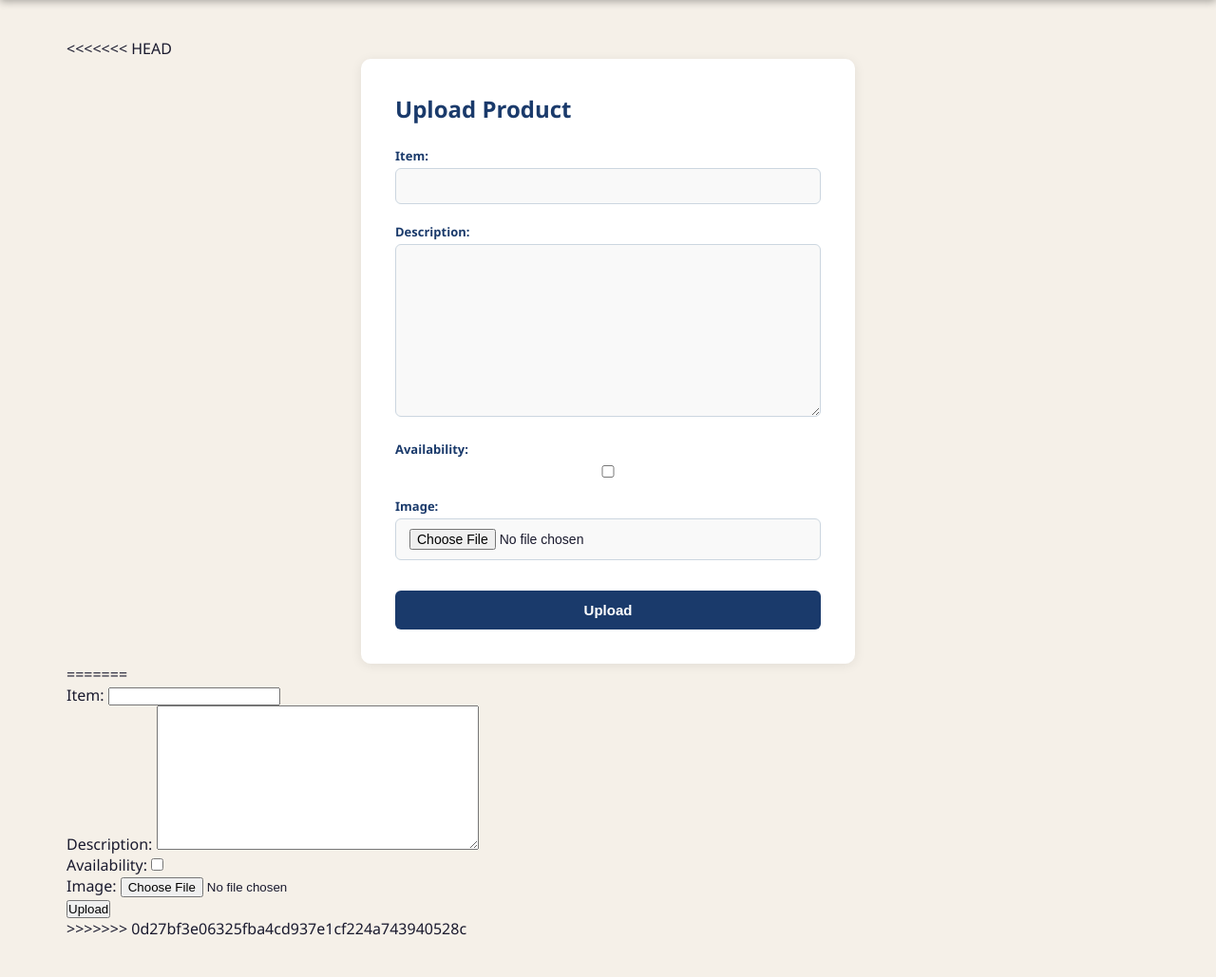
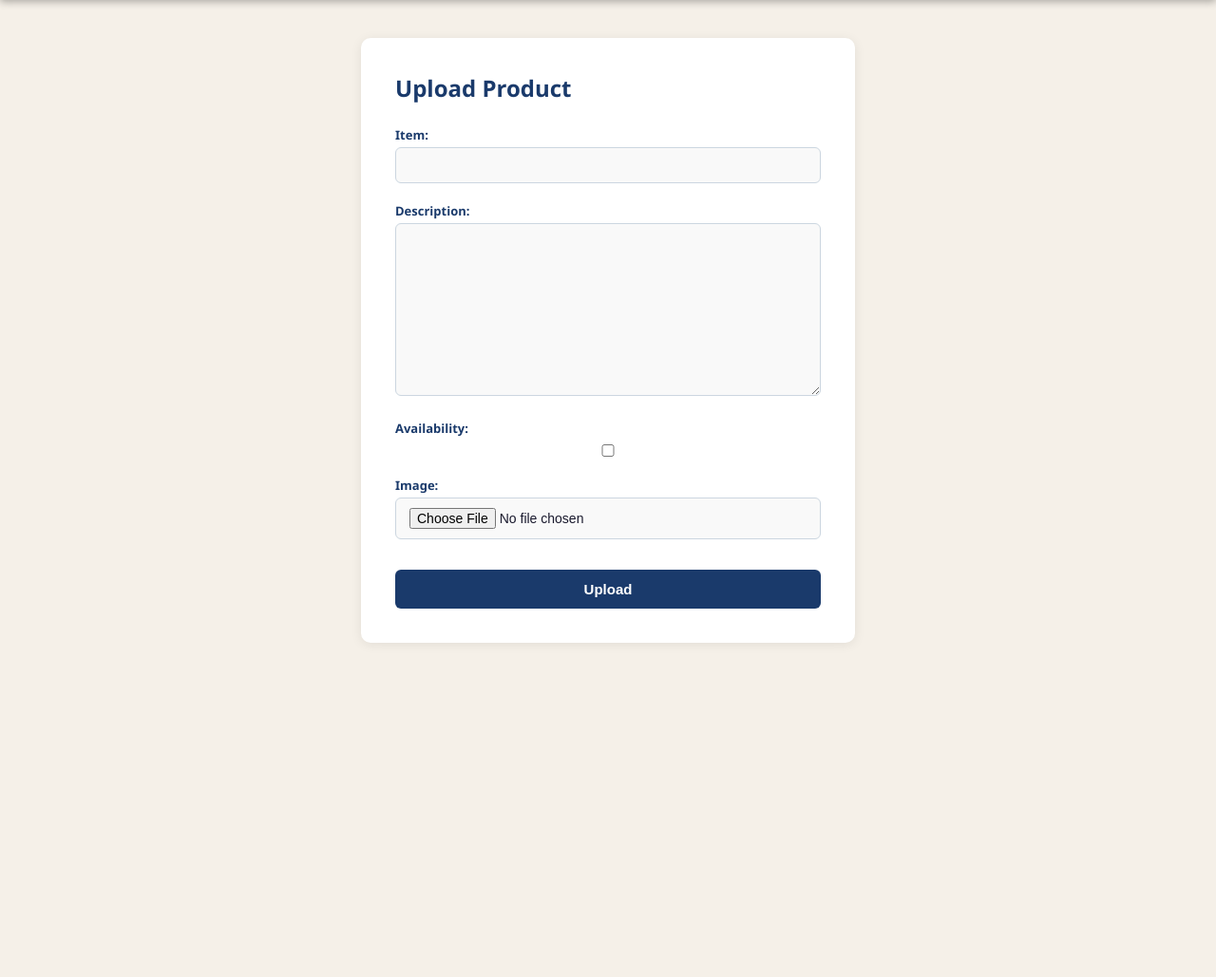
Before and after one commit to v7sn0/Project_4, a Django app: page /suppliers/create in a window 1280 px wide. Shown: the part 65-1094 px from the top of the page at 95% size. After the commit the page ends 742 px from the top, so only its background shows below. Run offline with Django 5.2, Linux system fonts and the light colour scheme; the visitor is signed in with stand-in values (Sample User, id 1).

Commit message:
fixed mergign issues

```diff
--- a/Project_Files/main_app/templates/suppliers/product-form.html
+++ b/Project_Files/main_app/templates/suppliers/product-form.html
@@ -2,7 +2,6 @@
 
 {% block content %}
 
-<<<<<<< HEAD
   <div class="form-wrapper">
     <h1>Upload Product</h1>
     <form method="POST" enctype="multipart/form-data">
@@ -11,13 +10,5 @@
       <button type="submit">Upload</button>
     </form>
   </div>
-=======
-  <form method="POST" enctype="multipart/form-data">
-    {% csrf_token %}
-    {{form.as_p}}
-
-    <button>Upload</button>
-  </form>
->>>>>>> 0d27bf3e06325fba4cd937e1cf224a743940528c
 
 {% endblock content %}
```
Also changed, not shown: Project_Files/main_app/templates/home-customer.html (+0 -8 lines), Project_Files/media/products/design_magsafe_spacegray__epy3ssk88ay6_large_2x_qeCHjlc.jpg (added).
